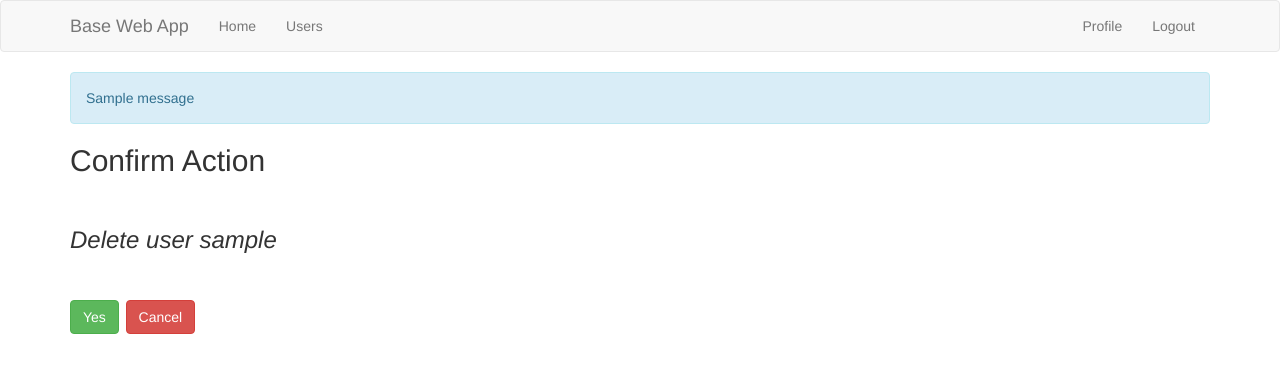
After one commit to edbullen/flask-base, a Flask app: a page that uses app/templates/confirm.html in a window 1280 px wide. The commit adds this page. Shown: the top 373 px of the page. Run offline with Flask 2, Linux system fonts and the light colour scheme; a user stored in the database is signed in; tables that the repository leaves empty hold one stand-in row (values such as "Sample post"); one stand-in notice (Sample message) is shown; parts of the project's set-up code (start-up, migrations or seed data) failed here and were passed over; some libraries are stand-ins or nearby versions.

Commit message:
added delete user functionality

```diff
--- a/app/routes.py
+++ b/app/routes.py
@@ -16,6 +16,10 @@ from flask_login import current_user, login_user
 from flask_login import login_required
 from flask_login import logout_user
 
+# Change to add confirm functionality for deletes etc 2019-01-08
+from functools import wraps
+from urllib.parse import urlencode, quote, unquote
+
 from app.models import User
 #from app.models import Post
 
@@ -28,6 +32,19 @@ def index():
 
     return render_template('index.html', title = "Home",form=None )
 
+# Change to add confirm functionality for deletes etc 2019-01-08
+def confirmation_required(desc_fn):
+    def inner(f):
+        @wraps(f)
+        def wrapper(*args, **kwargs):
+            if request.args.get('confirm') != '1':
+                desc = desc_fn()
+                return redirect(url_for('confirm',
+                    desc=desc, action_url=quote(request.url)))
+            return f(*args, **kwargs)
+        return wrapper
+    return inner
+
 
 @app.before_request
 def before_request():
@@ -38,6 +55,20 @@ def before_request():
         if current_user.isAuth == 0 and current_user.isSuper == 0:
             if request.path != url_for('index') and request.path != url_for('logout') :
                 return redirect(url_for('index'))
+
+# Change to add confirm functionality for deletes etc 2019-01-08
+@app.route('/confirm')
+def confirm():
+    desc = request.args['desc']
+    action_url = unquote(request.args['action_url'])
+    mtext = action_url.split("/")
+    # Assumes URL is in format Action / Item
+    message = mtext[-2].replace("_"," ") + " " + mtext[-1]
+
+    return render_template('confirm.html', desc=desc, action_url=action_url, message=message.capitalize())
+# Change to add confirm functionality for deletes etc 2019-01-08
+def you_sure():
+    return "Confirm Action"
 
 @app.route('/login', methods=['GET', 'POST'])
 def login():
@@ -119,6 +150,24 @@ def edit_profile(username):
         return render_template('edit_profile.html', title='Edit Profile', form=form)
     return render_template('edit_profile.html', title='Edit Profile', form=form)
 
+# Change to allow deletion of users - 2019-01-08
+@app.route('/delete_user/<username>', methods=['GET','POST'])
+@login_required
+@confirmation_required(you_sure)
+def delete_user(username):
+    user = User.query.filter_by(username = username).first_or_404()
+    datestring = datetime.strftime(user.last_seen, "%A %d %b %Y at %H:%M UTC")
+    confirmed = request.args.get('confirm')
+    page = request.args.get('page', 1, type=int)
+    user = User.query.filter_by(username=username).first_or_404()
+    if current_user.isAdmin == 1 or current_user.isSuper:
+        db.session.delete(user)
+        db.session.commit()
+        flash('Deleted User' + username)
+
+    #return render_template('users.html')
+    return redirect(url_for('users'))
+
 @app.route('/reset_password_request', methods=['GET', 'POST'])
 def reset_password_request():
     if current_user.is_authenticated:
--- /dev/null
+++ b/app/templates/confirm.html
@@ -0,0 +1,21 @@
+
+{% extends "base.html" %}
+{% import 'bootstrap/wtf.html' as wtf %}
+
+{% block app_content %}
+
+<h2>{{ desc }}</h2>
+<br>
+<h3> <i>{{ message }} </i><h3>
+<br>
+
+<form action="{{ action_url }}" method="GET">
+    <input type="hidden" name="confirm" value="1" >
+    <input type="submit" value="Yes" class="btn btn-success">
+
+
+    <a href="{{ url_for('index') }}" class="btn btn-danger">Cancel</a>
+
+</form>
+
+{% endblock %}
--- a/app/templates/user.html
+++ b/app/templates/user.html
@@ -39,6 +39,8 @@
    {% if user == current_user or current_user.isAdmin == 1 or current_user.isSuper %}
        <p>
            <a href="{{ url_for('edit_profile', username = user.username) }}" class="btn btn-primary">Edit</a>
+
+           <a href="{{ url_for('delete_user', username = user.username) }}" class="btn btn-primary">Delete</a>
        </p>
    {% endif %}
 
```
